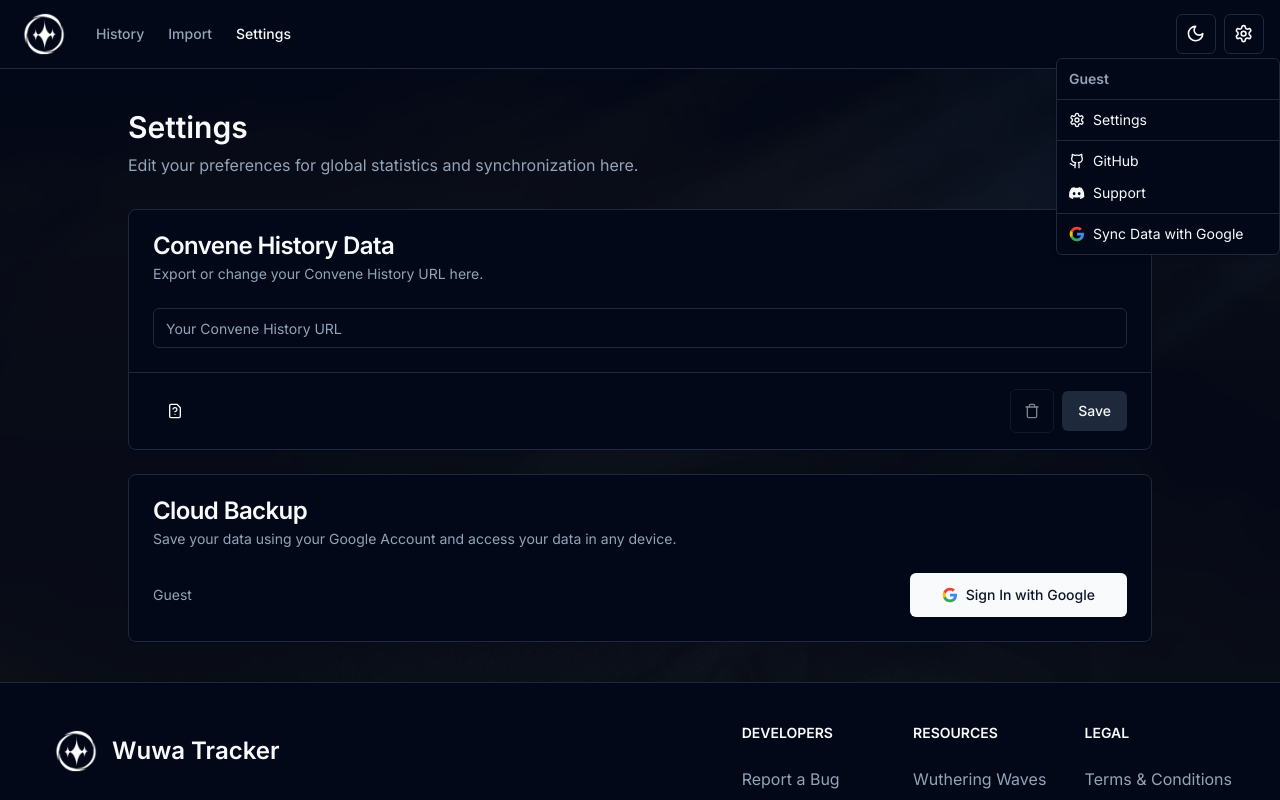
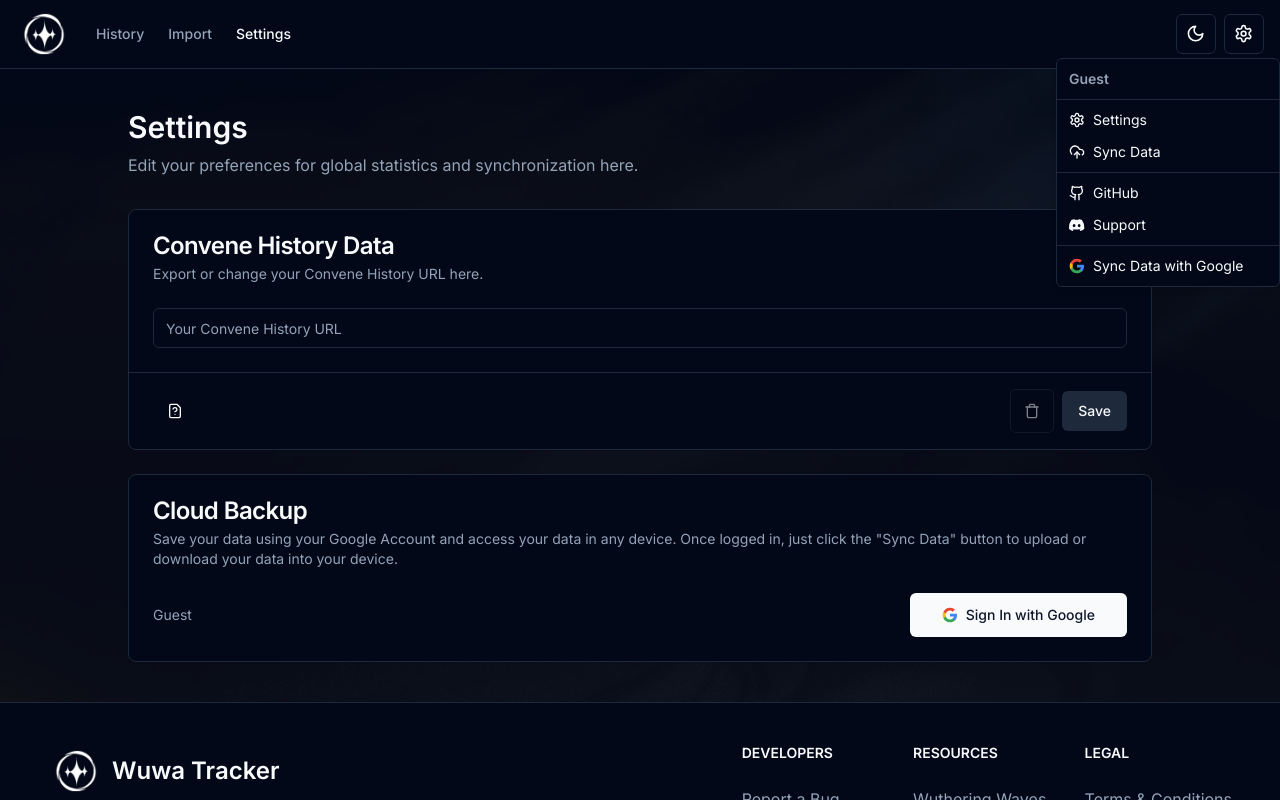
Before and after one commit to Luzefiru/wuwatracker, a Next.js app: page /settings in a window 1280 px wide. Both pictures are taken after a click on the button 1244 px from the left and 34 px from the top of the page. Shown: the top 800 px of the page. Built offline with nearby package versions, Linux system fonts and the light colour scheme; no server answers; what @shrutibalasa/tailwind-grid-auto-fit would draw is missing.

Commit message:
fix: URL updates on sync

```diff
--- a/src/components/settings/cloud-sync-setting.tsx
+++ b/src/components/settings/cloud-sync-setting.tsx
@@ -131,7 +131,8 @@ export default function CloudSyncSetting() {
         </CardTitle>
         <CardDescription>
           Save your data using your Google Account and access your data in any
-          device.
+          device. Once logged in, just click the &quot;Sync Data&quot; button to
+          upload or download your data into your device.
         </CardDescription>
       </CardHeader>
       <CardContent className="flex flex-wrap gap-3 items-center content-center">
--- a/src/components/settings/convene-history-url-setting.tsx
+++ b/src/components/settings/convene-history-url-setting.tsx
@@ -44,6 +44,10 @@ export default function ConveneHistoryUrlSetting() {
   useEffect(() => {
     setIsLoading(false);
   }, []);
+
+  useEffect(() => {
+    setConveneHistoryUrlInput(localConveneHistoryUrl);
+  }, [localConveneHistoryUrl]);
 
   if (isLoading) {
     return <SettingCardSkeleton />;
--- a/src/components/ui/settings-dropdown-button.tsx
+++ b/src/components/ui/settings-dropdown-button.tsx
@@ -1,6 +1,6 @@
 "use client";
 
-import { Github, Settings } from "lucide-react";
+import { Github, Settings, CloudUpload } from "lucide-react";
 import Link from "next/link";
 import { Button } from "@/components/ui/button";
 import {
@@ -37,6 +37,12 @@ export function SettingsDropdownButton() {
               <span>Settings</span>
             </DropdownMenuItem>
           </Link>
+          <Link href="/settings">
+            <DropdownMenuItem>
+              <CloudUpload className="mr-2 h-4 w-4" />
+              <span>Sync Data</span>
+            </DropdownMenuItem>
+          </Link>
         </DropdownMenuGroup>
         <DropdownMenuSeparator />
         <Link href="https://github.com/Luzefiru/wuwatracker">
```
